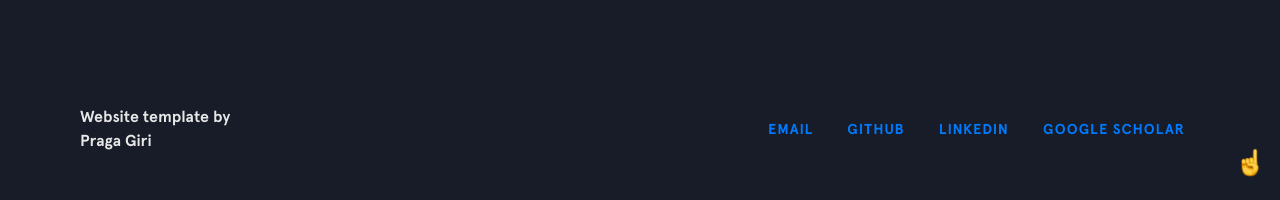
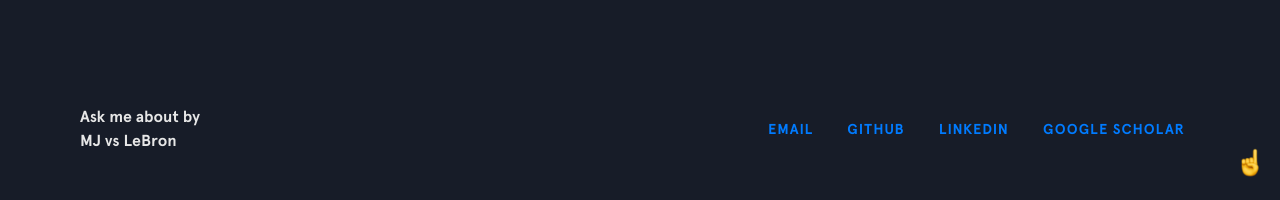
Before and after one commit to Pragatheis/pragatheis.github.io, a Jekyll site: the page built from index.html, in a window 1280 px wide and 900 px high, scrolled down 4551 px. Shown: the part 697-897 px from the top of the window. Built offline with Jekyll 4.4.1, drawn with Linux system fonts in a browser that asks for light colours; nearby versions of some CDN libraries.

Commit message:
Update footer.html

```diff
--- a/_includes/footer.html
+++ b/_includes/footer.html
@@ -1,11 +1,11 @@
 <footer class="footer">
   <div class="footer__copyright">
     <div class="top">
-      <span>Website template by</span>
+      <span>Ask me about by</span>
     </div>
     <div class="bottom">
       <span>
-        <a href="https://github.com/pragatheis" target="_blank">Praga Giri </a>
+        <a href="https://github.com/pragatheis" target="_blank">MJ vs LeBron </a>
       </span>
     </div>
   </div>
```
